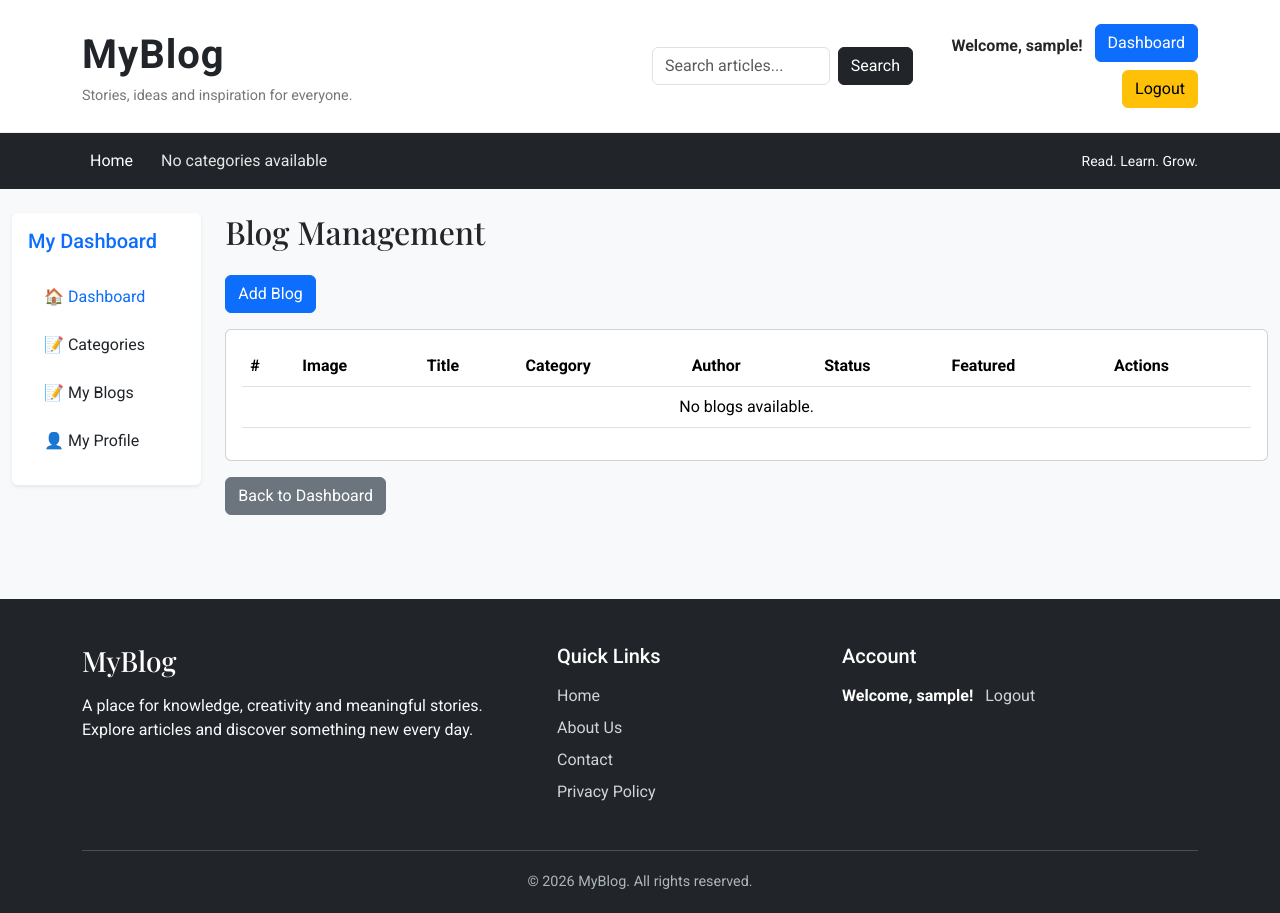
After one commit to mohitduhan2000/django-blog, a Django app: page /dashboard/blog/ in a window 1280 px wide. The commit adds this page. Run offline with Django 5.2, Linux system fonts and the light colour scheme; the visitor is signed in with stand-in values (Sample User, id 1); data that the repository does not hold is empty.

Commit message:
added blog CRUD functionality

```diff
--- /dev/null
+++ b/dashboard/templates/dashboard/blogs.html
@@ -0,0 +1,83 @@
+{% extends "base.html" %}
+
+{% block content %}
+<div class="container-fluid py-4">
+    <div class="row">
+        {% include "dashboard/sidebar.html" %}
+
+        <div class="col-md-9 col-lg-10">
+            <h2>Blog Management</h2>
+
+            <a href="{% url "blog_add" %}" class="btn btn-primary my-3">Add Blog</a>
+
+            <div class="card">
+                <div class="card-body">
+                    <table class="table table-hover">
+                        <thead>
+                            <tr>
+                                <th>#</th>
+                                <th>Image</th>
+                                <th>Title</th>
+                                <th>Category</th>
+                                <th>Author</th>
+                                <th>Status</th>
+                                <th>Featured</th>
+                                <th>Actions</th>
+                            </tr>
+                        </thead>
+
+                        <tbody>
+                            {% for blog in blogs %}
+                            <tr>
+                                <td>{{ forloop.counter }}</td>
+
+                                <td>
+                                    {% if blog.featured_image %}
+                                        <img src="{{ blog.featured_image.url }}"
+                                             width="60" height="45"
+                                             class="rounded">
+                                    {% endif %}
+                                </td>
+
+                                <td>{{ blog.title }}</td>
+                                <td>{{ blog.category.category_name }}</td>
+                                <td>{{ blog.author.username }}</td>
+                                <td>{{ blog.status }}</td>
+                                <td>{{ blog.is_featured|yesno:"Yes,No" }}</td>
+
+                                <td>
+                                    <div class="d-flex align-items-center gap-2">
+                                        <a href="{% url "blog_edit" blog.id %}" class="btn btn-sm btn-primary">
+                                            Edit
+                                        </a>
+
+                                        <form action="{% url "blog_delete" blog.id %}" method="POST" class="m-0">
+                                            {% csrf_token %}
+                                            <button type="submit"
+                                                    class="btn btn-sm btn-danger">
+                                                Delete
+                                            </button>
+                                        </form>
+                                    </div>
+                                </td>
+                            </tr>
+
+                            {% empty %}
+                            <tr>
+                                <td colspan="8" class="text-center">
+                                    No blogs available.
+                                </td>
+                            </tr>
+                            {% endfor %}
+                        </tbody>
+                    </table>
+                </div>
+            </div>
+
+            <a href="{% url 'dashboard' %}" class="btn btn-secondary mt-3">
+                Back to Dashboard
+            </a>
+        </div>
+    </div>
+</div>
+{% endblock %}
--- a/dashboard/templates/dashboard/sidebar.html
+++ b/dashboard/templates/dashboard/sidebar.html
@@ -16,11 +16,7 @@
           </a>
         </li>
         <li class="nav-item mb-2">
-          <a href="#" class="nav-link text-dark"> 📝 My Blogs </a>
-        </li>
-
-        <li class="nav-item mb-2">
-          <a href="#" class="nav-link text-dark"> ➕ Create Blog </a>
+          <a href="{% url "blogs" %}" class="nav-link text-dark"> 📝 My Blogs </a>
         </li>
 
         <li class="nav-item mb-2">
--- a/dashboard/urls.py
+++ b/dashboard/urls.py
@@ -6,5 +6,10 @@ urlpatterns = [
     path('category/', views.category, name="category"),
     path('category/add/', views.cat_add, name="cat_add"),
     path('category/edit/<int:category_id>/', views.cat_edit, name="cat_edit"),
-    path('category/delete/<int:category_id>/', views.cat_delete, name="cat_delete")
+    path('category/delete/<int:category_id>/', views.cat_delete, name="cat_delete"),
+
+    path('blog/', views.blogs, name="blogs"),
+    path('blog/add/', views.blog_add, name="blog_add"),
+    path('blog/edit/<int:blog_id>', views.blog_edit, name="blog_edit"),
+    path('blog/delete/<int:blog_id>', views.blog_delete, name="blog_delete"),
 ]
--- a/dashboard/views.py
+++ b/dashboard/views.py
@@ -2,6 +2,9 @@ from django.shortcuts import render, redirect, get_object_or_404
 from django.contrib.auth.decorators import login_required, permission_required
 from blogs.models import Blog, Category
 from .forms import CategoryForm
+from .blogforms import BlogForm
+from django.template.defaultfilters import slugify
+from django.utils.crypto import get_random_string
 
 @login_required(login_url='login')
 def dashboard(request):
@@ -67,3 +70,59 @@ def cat_delete(request, category_id):
     category = get_object_or_404(Category, id=category_id)
     category.delete()
     return redirect('category')
+
+def blogs(request):
+    # blogs = Blog.objects.all()
+    blogs = Blog.objects.filter(author=request.user)
+    context = {
+        'blogs' : blogs
+    }
+    return render(request, 'dashboard/blogs.html', context)
+
+@login_required(login_url='login')
+def blog_add(request):
+    if request.method == "POST":
+       form = BlogForm(request.POST, request.FILES)
+
+       if form.is_valid():
+        blog = form.save(commit=False)
+        blog.author = request.user
+        title = form.cleaned_data['title']
+        slug = slugify(title)
+
+        unique_slug = slug
+        while Blog.objects.filter(slug=unique_slug).exists():
+            unique_slug = f'{slug}-{get_random_string(5)}'
+
+        blog.save()
+        return redirect('blogs')
+    else:
+        form = BlogForm()
+
+    context = {
+        'form': form
+    }
+
+    return render(request, 'dashboard/blog_add.html', context)
+
+@login_required(login_url='login')
+def blog_edit(request, blog_id):
+    blog = get_object_or_404(Blog, id=blog_id, author=request.user)
+
+    if request.method == "POST":
+        form = BlogForm(request.POST, request.FILES, instance=blog)
+
+        if form.is_valid():
+            form.save()
+            return redirect('blogs')
+    else:
+        form = BlogForm(instance=blog)
+
+    context = {'form': form, 'blog': blog}
+    return render(request, 'dashboard/blog_edit.html', context)
+
+@login_required(login_url='login')
+def blog_delete(request, blog_id):
+    blog = get_object_or_404(Blog, id=blog_id, author=request.user)
+    blog.delete()
+    return redirect('blogs')
```
Also changed, not shown: dashboard/blogforms.py (added, +8 -0 lines), dashboard/templates/dashboard/blog_add.html (added, +35 -0 lines), dashboard/templates/dashboard/blog_edit.html (added, +35 -0 lines), dashboard/templates/dashboard/dashboard.html (+0 -23 lines).
